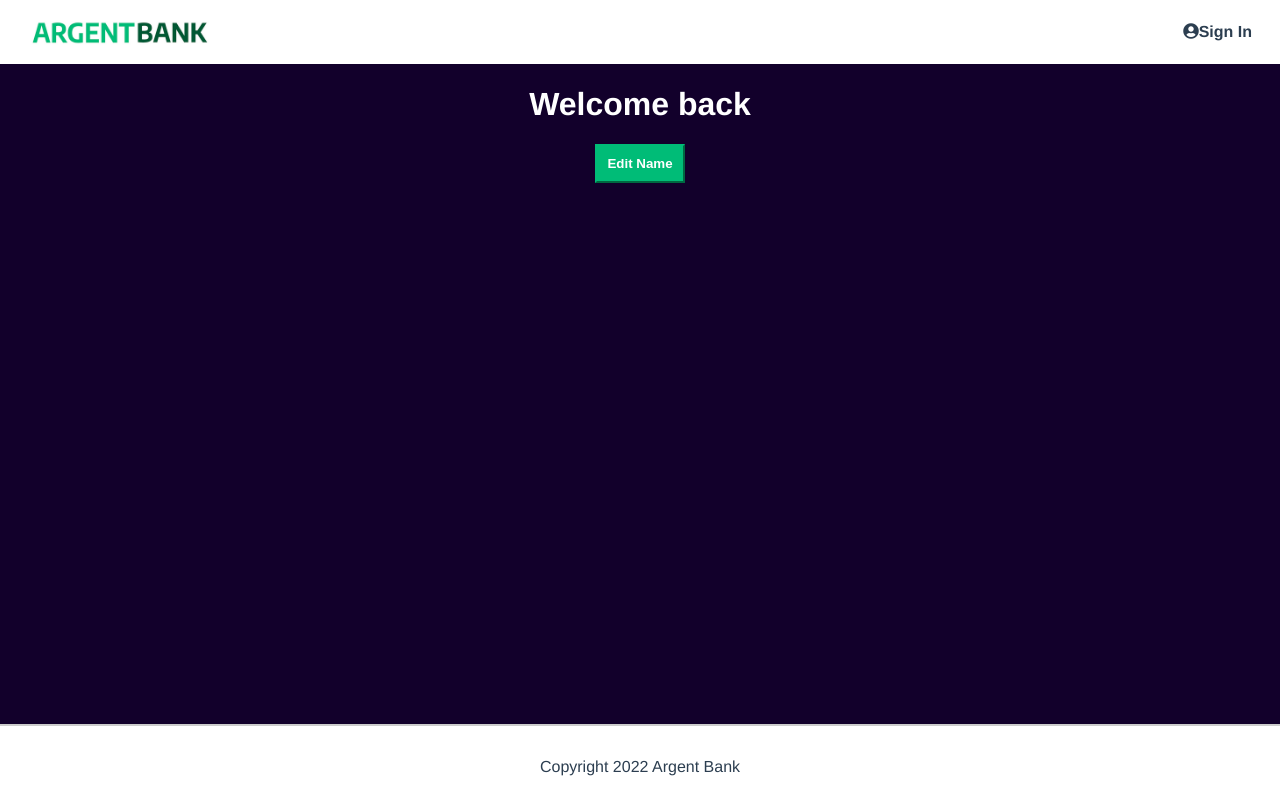
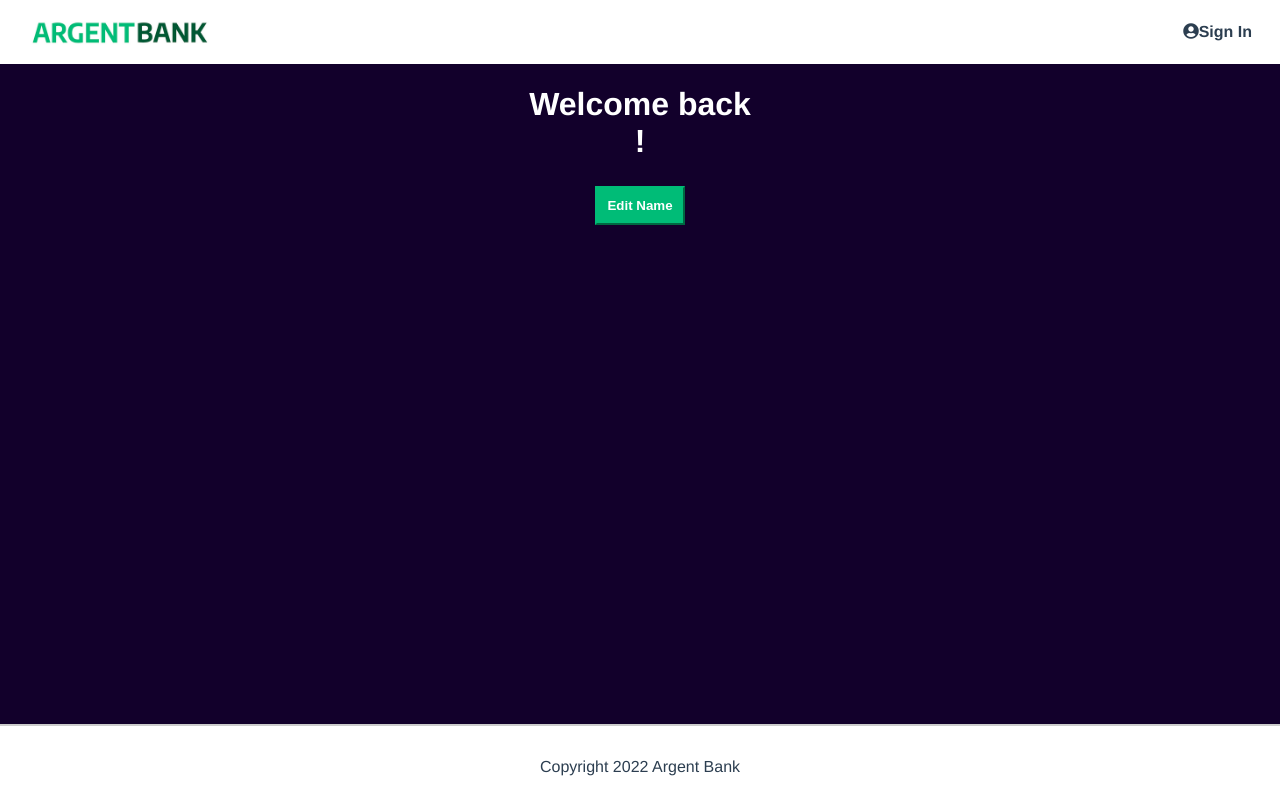
Before and after one commit to Codamor/ArgentBank, a React (Create React App) app: page /profile in a window 1280 px wide. Built offline with nearby package versions, Linux system fonts and the light colour scheme.

Commit message:
set header user name styles

```diff
--- a/src/Pages/UserPage/UserPage.css
+++ b/src/Pages/UserPage/UserPage.css
@@ -10,3 +10,12 @@
     color: #fff;
     margin-bottom: 2rem;
 }
+
+.header h1{
+    margin-bottom: 0 ;
+}
+
+.header h2{
+    margin-top: 0;
+    font-size: 2em;
+}
--- a/src/Pages/UserPage/UserPage.js
+++ b/src/Pages/UserPage/UserPage.js
@@ -1,5 +1,6 @@
 import React from "react";
-import PropTypes from "prop-types";
+import {connect} from "react-redux";
+import PropTypes, {func} from "prop-types";
 
 import "./UserPage.css" ;
 
@@ -10,11 +11,21 @@ import "./UserPage.css" ;
  * @component
  */
 class UserPage extends React.Component{
+    constructor(props) {
+        super(props);
+        this.state = {
+            profileEdition: false,
+            firstName: this.props.firstName,
+            lastName: this.props.lastName,
+        };
+    }
+
     render() {
         return (
             <main className="main bg-dark">
                 <div className="header">
-                    <h1>Welcome back<br/>{this.props.name}</h1>
+                    <h1>Welcome back{this.props.name}</h1>
+                    <h2>{this.props.firstName} {this.props.lastName} !</h2>
                     <button className="edit-button">Edit Name</button>
                 </div>
                 <h2 className="sr-only">Accounts</h2>
@@ -30,5 +41,15 @@ class UserPage extends React.Component{
     }
 }
 
+function mapStateToProps(state) {
+    const { isLoggedIn } = state.auth;
+    const { firstName, lastName } = state.userProfile;
+    return {
+        isLoggedIn,
+        firstName,
+        lastName,
+    };
+}
 
-export default UserPage ;
+
+export default connect(mapStateToProps)(UserPage) ;
```
